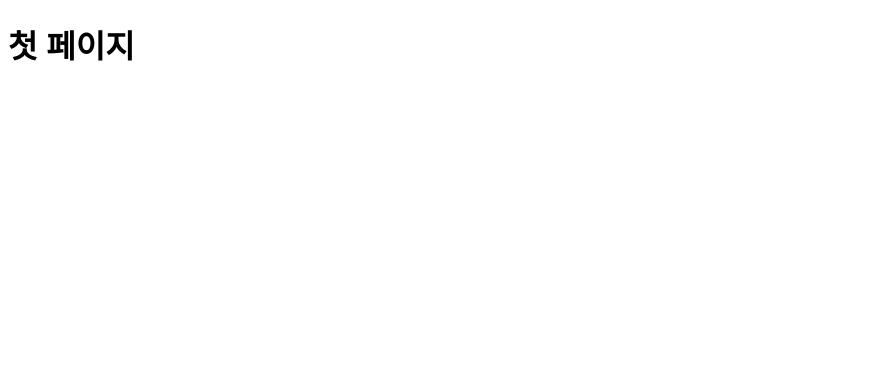
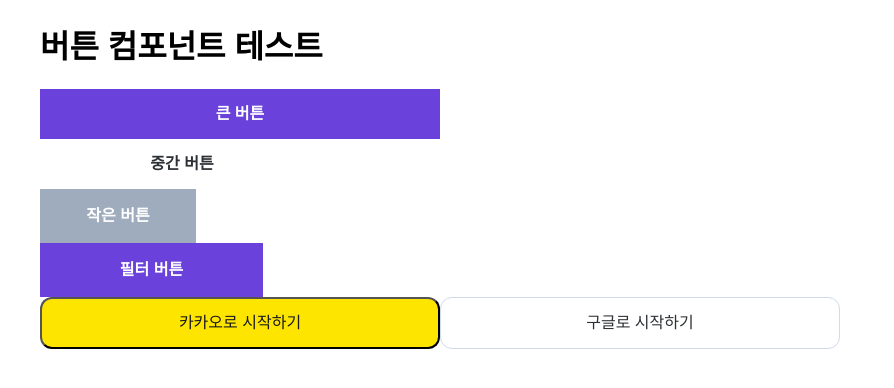
Before and after one commit to jaehyeongjung/Wine-project, a Next.js app: page / in a window 1280 px wide. Shown: the top 388 px of the page, without its empty margins (0-894 px from the left). Built offline with nearby package versions, Linux system fonts and the light colour scheme.

Commit message:
chore: @ 경로 설정 #8

```diff
--- a/pages/_app.tsx
+++ b/pages/_app.tsx
@@ -1,5 +1,6 @@
 import '../styles/globals.css';
 import type { AppProps } from 'next/app';
+import '../styles/globals.css';
 
 function MyApp({ Component, pageProps }: AppProps) {
   return <Component {...pageProps} />;
--- /dev/null
+++ b/pages/components/common/Button.module.css
@@ -0,0 +1,93 @@
+.button {
+  font-family: var(--font-primary);
+  font-weight: var(--font-bold);
+  border: none;
+  cursor: pointer;
+  display: flex;
+  align-items: center;
+  justify-content: center;
+}
+
+/* 버튼 크기 */
+.large {
+  width: 400px;
+  height: 50px;
+  font-size: var(--text-lg);
+  line-height: var(--line-height-lg);
+}
+
+.medium {
+  width: 284px;
+  height: 50px;
+  font-size: var(--text-lg);
+  line-height: var(--line-height-lg);
+}
+
+.small {
+  width: 156px;
+  height: 54px;
+  font-size: var(--text-lg);
+  line-height: var(--line-height-lg);
+}
+
+.filter {
+  width: 223px;
+  height: 54px;
+  font-size: var(--text-lg);
+  line-height: var(--line-height-lg);
+}
+
+.social {
+  width: 400px;
+  height: 52px;
+  font-size: var(--text-lg);
+  line-height: var(--line-height-lg);
+}
+
+/* 배경색 */
+.purple {
+  background-color: var(--purple100);
+}
+
+.gray {
+  background-color: var(--gray500);
+}
+
+.white {
+  background-color: var(--white);
+}
+
+/* 글자색 */
+.text-white {
+  color: var(--white);
+}
+
+.text-gray {
+  color: var(--gray800);
+}
+
+.text-purple {
+  color: var(--purple100);
+}
+
+/* ✅ 카카오 & 구글 버튼 스타일 */
+.kakao {
+  width: 400px;
+  height: 52px;
+  background-color: #fee500;
+  color: #191919;
+  font-size: var(--text-lg);
+  line-height: var(--line-height-lg);
+  border-radius: 12px;
+}
+
+.google {
+  width: 400px;
+  height: 52px;
+  background-color: var(--white);
+  color: var(--gray800);
+  font-size: var(--text-lg);
+  line-height: var(--line-height-lg);
+  border: 1px solid var(--gray200);
+  border-radius: 12px;
+}
--- a/pages/components/common/Button.tsx
+++ b/pages/components/common/Button.tsx
@@ -0,0 +1,41 @@
+import React from 'react';
+import styles from './Button.module.css';
+
+interface ButtonProps {
+  type?: 'default' | 'kakao' | 'google'; // 버튼 타입
+  size: 'large' | 'medium' | 'small' | 'filter' | 'social';
+  radius?: number;
+  color?: 'purple' | 'gray' | 'white';
+  text: string;
+  textColor?: 'white' | 'gray' | 'purple';
+  onClick?: () => void;
+}
+
+const Button: React.FC<ButtonProps> = ({
+  type = 'default',
+  size,
+  radius,
+  color = 'purple',
+  text,
+  textColor = 'white',
+  onClick,
+}) => {
+  const buttonClass =
+    type === 'kakao'
+      ? styles.kakao
+      : type === 'google'
+        ? styles.google
+        : `${styles.button} ${styles[size]} ${styles[color]} ${styles[`text-${textColor}`]}`;
+
+  return (
+    <button
+      className={buttonClass}
+      style={{ borderRadius: radius ? `${radius}px` : undefined }}
+      onClick={onClick}
+    >
+      {text}
+    </button>
+  );
+};
+
+export default Button;
--- a/pages/index.tsx
+++ b/pages/index.tsx
@@ -1,16 +1,48 @@
 import { NextPage } from 'next';
 import Head from 'next/head';
+import Button from '@/pages/components/common/Button';
+import styles from '@/styles/Home.module.css';
 
 const Home: NextPage = () => {
   return (
-    <div>
+    <div className={styles.container}>
       <Head>
-        <title>Wine Project</title>
-        <meta name="description" content="A description of the wine project" />
-        <link rel="icon" href="/favicon.ico" />
+        <title>Button Component Test</title>
       </Head>
 
-      <h1>첫 페이지</h1>
+      <h1>버튼 컴포넌트 테스트</h1>
+
+      <Button
+        type="default"
+        size="large"
+        text="큰 버튼"
+        color="purple"
+        textColor="white"
+      />
+      <Button
+        type="default"
+        size="medium"
+        text="중간 버튼"
+        color="white"
+        textColor="gray"
+      />
+      <Button
+        type="default"
+        size="small"
+        text="작은 버튼"
+        color="gray"
+        textColor="white"
+      />
+      <Button
+        type="default"
+        size="filter"
+        text="필터 버튼"
+        color="purple"
+        textColor="white"
+      />
+
+      <Button type="kakao" size="social" text="카카오로 시작하기" />
+      <Button type="google" size="social" text="구글로 시작하기" />
     </div>
   );
 };
--- a/tsconfig.json
+++ b/tsconfig.json
@@ -13,7 +13,11 @@
     "resolveJsonModule": true,
     "isolatedModules": true,
     "jsx": "preserve",
-    "incremental": true
+    "incremental": true,
+    "baseUrl": ".", // 루트 디렉토리
+    "paths": {
+      "@/*": ["./*"] // @ 별칭을 루트 디렉토리 기준으로 설정
+    }
   },
   "include": ["next-env.d.ts", "**/*.ts", "**/*.tsx"],
   "exclude": ["node_modules"]
```
